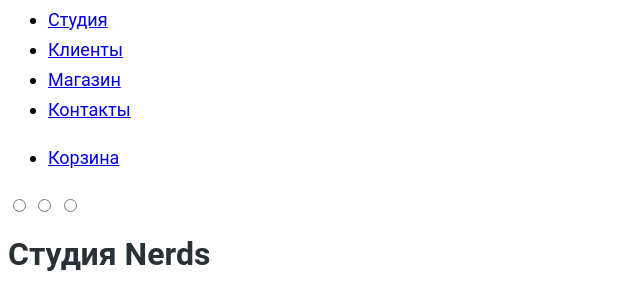
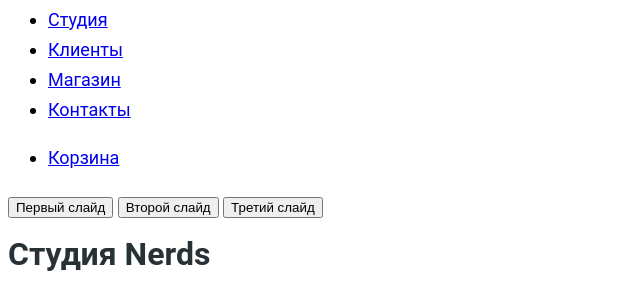
Before and after one commit to flymans/Nerds, a plain HTML site: page index.html in a window 1280 px wide. Shown: the part 95-376 px from the top of the page, without its empty margins (0-640 px from the left). Drawn offline with Linux system fonts and the light colour scheme.

Commit message:
Minor fixes in slider

```diff
--- a/index.html
+++ b/index.html
@@ -22,11 +22,9 @@
         <li class="basket basket-icon"><a href="#">Корзина</a></li>
       </ul>
       <div class="slider-block">
-        <form class="slider-form">
-          <input type="radio">
-          <input type="radio">
-          <input type="radio">
-        </form>
+        <button type="button" class="slider-button">Первый слайд</button>
+        <button type="button" class="slider-button">Второй слайд</button>
+        <button type="button" class="slider-button">Третий слайд</button>
       </div>
     </nav>
   </header>
```
